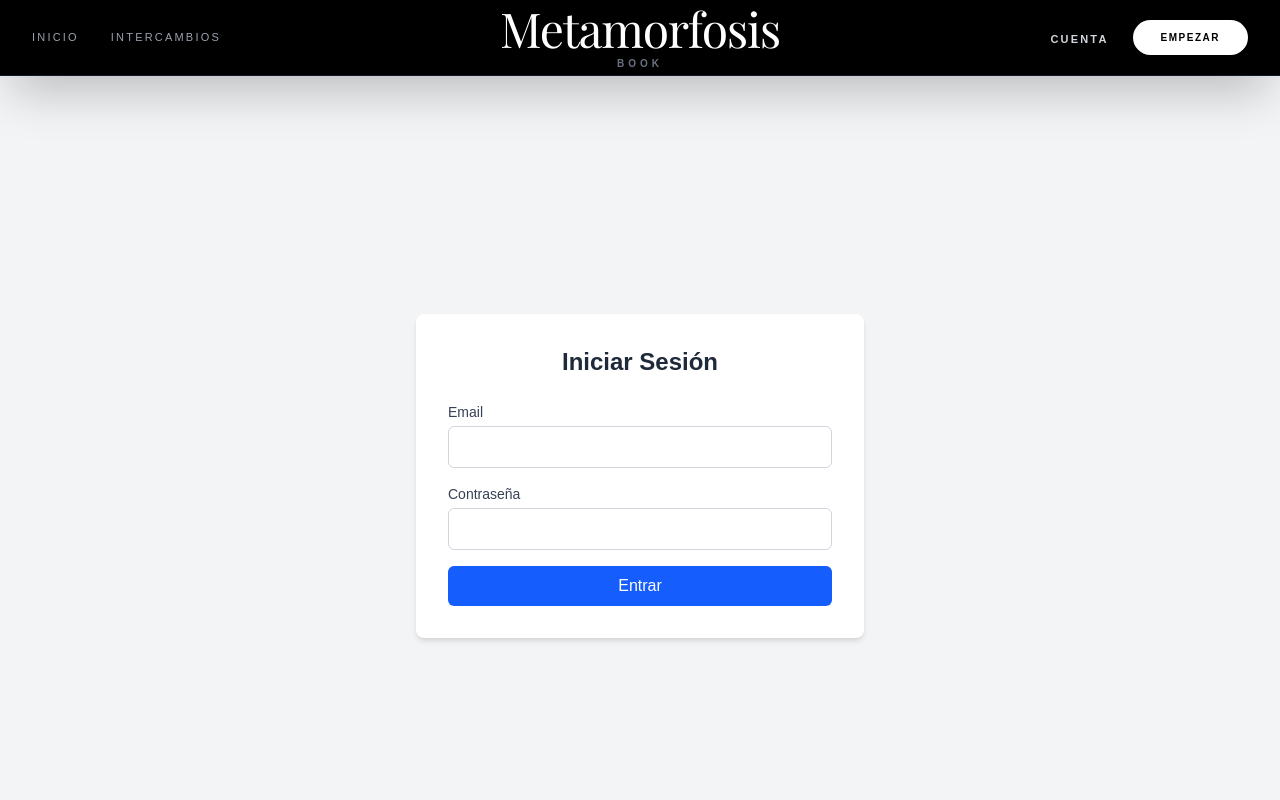
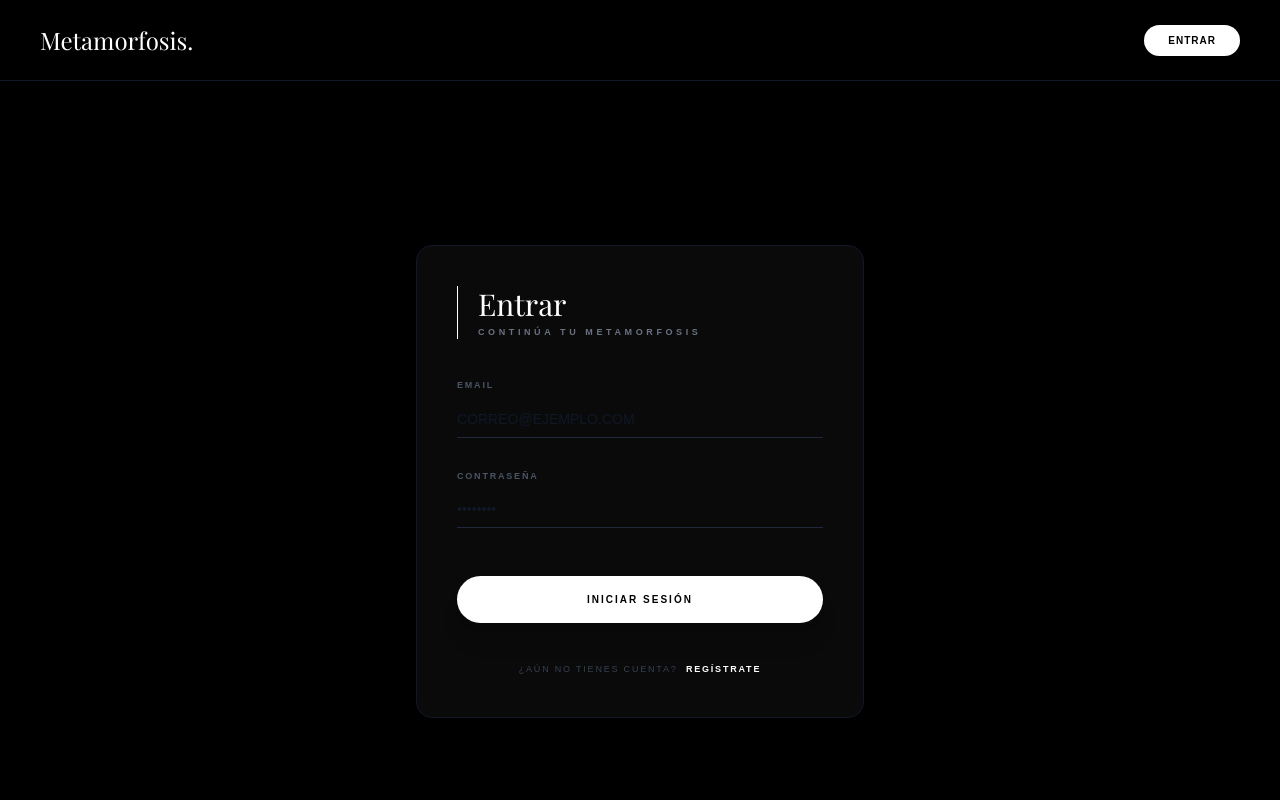
Before and after one commit to AnaRocioCordobesArevalo/FS-Proyecto-Final-CEI, a Next.js app: page /login in a window 1280 px wide. Shown: the top 800 px of the page. Built offline with nearby package versions, Linux system fonts and the light colour scheme; a web font is replaced by a local one.

Commit message:
Subir todo lo que hice ayer

```diff
--- a/src/app/layout.js
+++ b/src/app/layout.js
@@ -1,10 +1,9 @@
-import { Geist, Geist_Mono } from "next/font/google";
+import { Geist, Geist_Mono } from "next/font/google"; // 1. Importar las fuentes
 import "./globals.css";
-// Aquí importamos los componentes:
-import Header from "@/components/Header"; //Header
-import Footer from "@/components/Footer"; //Footer
+import Header from "@/components/Header";
+import Footer from "@/components/Footer";
 
-
+// 2. Definir las variables de las fuentes (ESTO ES LO QUE FALTA)
 const geistSans = Geist({
   variable: "--font-geist-sans",
   subsets: ["latin"],
@@ -23,11 +22,12 @@ export const metadata = {
 export default function RootLayout({ children }) {
   return (
     <html lang="es" suppressHydrationWarning>
-      <body className="...">
+      <body
+        className={`${geistSans.variable} ${geistMono.variable} antialiased flex flex-col min-h-screen`}
+        suppressHydrationWarning={true}
+      >
         <Header />
-        <main className="flex-grow">
-          {children}
-        </main>
+        <main className="flex-grow">{children}</main>
         <Footer />
       </body>
     </html>
--- a/src/app/login/page.js
+++ b/src/app/login/page.js
@@ -1,16 +1,19 @@
-"use client"; // Necesario para usar estados y eventos
+"use client";
 import { useState } from "react";
 import { useRouter } from "next/navigation";
+import Link from "next/link";
 
 export default function LoginPage() {
     const [email, setEmail] = useState("");
     const [password, setPassword] = useState("");
     const [error, setError] = useState("");
+    const [loading, setLoading] = useState(false);
     const router = useRouter();
 
     const handleLogin = async (e) => {
         e.preventDefault();
         setError("");
+        setLoading(true);
 
         try {
             const response = await fetch("/api/auth/login", {
@@ -25,56 +28,85 @@ export default function LoginPage() {
                 throw new Error(data.error || "Error al iniciar sesión");
             }
 
-            // 1. Guardamos el token en localStorage
+            // 1. VITAL PARA EL MIDDLEWARE: Guardar el token en Cookies
+            document.cookie = `token=${data.token}; path=/; max-age=3600; samesite=strict`;
+
+            // 2. Guardar en localStorage (para uso interno de otros componentes)
             localStorage.setItem("token", data.token);
 
-            // 2. Redirigimos al usuario (ejemplo: al dashboard o home)
-            router.push("/dashboard");
-            router.refresh(); // Refresca para que el middleware de Next.js detecte el cambio
+            // 3. Redirigir a la biblioteca
+            router.push("/books");
+            router.refresh();
         } catch (err) {
             setError(err.message);
+        } finally {
+            setLoading(false);
         }
     };
 
     return (
-        <div className="flex min-h-screen items-center justify-center bg-gray-100 p-4">
-            <div className="w-full max-w-md rounded-lg bg-white p-8 shadow-md">
-                <h2 className="mb-6 text-center text-2xl font-bold text-gray-800">Iniciar Sesión</h2>
+        <div className="flex min-h-screen items-center justify-center bg-black p-6">
+            {/* RECUADRO ESTILO METAMORFOSIS */}
+            <div className="w-full max-w-md bg-[#0a0a0a] border border-gray-900 rounded-2xl p-10 shadow-2xl">
+
+                {/* TÍTULO CON LÍNEA LATERAL */}
+                <div className="text-left mb-10 border-l border-white pl-5">
+                    <h1 className="font-serif-logo text-3xl mb-1 text-white">Entrar</h1>
+                    <p className="text-[9px] uppercase tracking-[0.4em] text-gray-500 font-bold">
+                        Continúa tu metamorfosis
+                    </p>
+                </div>
 
                 {error && (
-                    <p className="mb-4 rounded bg-red-100 p-2 text-center text-sm text-red-600">
+                    <div className="mb-6 border border-red-900/30 bg-red-950/10 p-4 text-[10px] uppercase tracking-widest text-red-500 font-bold text-center">
                         {error}
-                    </p>
+                    </div>
                 )}
 
-                <form onSubmit={handleLogin} className="space-y-4">
-                    <div>
-                        <label className="block text-sm font-medium text-gray-700">Email</label>
+                <form onSubmit={handleLogin} className="space-y-8">
+                    <div className="group">
+                        <label className="block text-[9px] uppercase tracking-[0.2em] text-gray-600 font-black mb-2">
+                            Email
+                        </label>
                         <input
                             type="email"
                             value={email}
                             onChange={(e) => setEmail(e.target.value)}
-                            className="mt-1 w-full rounded-md border border-gray-300 p-2 focus:border-blue-500 focus:outline-none"
+                            className="w-full bg-transparent border-b border-gray-800 py-2 outline-none focus:border-white transition-colors text-sm text-white placeholder:text-gray-900"
+                            placeholder="CORREO@EJEMPLO.COM"
                             required
                         />
                     </div>
-                    <div>
-                        <label className="block text-sm font-medium text-gray-700">Contraseña</label>
+
+                    <div className="group">
+                        <label className="block text-[9px] uppercase tracking-[0.2em] text-gray-600 font-black mb-2">
+                            Contraseña
+                        </label>
                         <input
                             type="password"
                             value={password}
                             onChange={(e) => setPassword(e.target.value)}
-                            className="mt-1 w-full rounded-md border border-gray-300 p-2 focus:border-blue-500 focus:outline-none"
+                            className="w-full bg-transparent border-b border-gray-800 py-2 outline-none focus:border-white transition-colors text-sm text-white placeholder:text-gray-900"
+                            placeholder="••••••••"
                             required
                         />
                     </div>
+
                     <button
                         type="submit"
-                        className="w-full rounded-md bg-blue-600 py-2 text-white hover:bg-blue-700 transition-colors"
+                        disabled={loading}
+                        className="w-full bg-white text-black py-4 rounded-full text-[10px] font-black uppercase tracking-[0.2em] hover:bg-gray-200 transition-all active:scale-[0.98] disabled:bg-gray-800 shadow-xl mt-4"
                     >
-                        Entrar
+                        {loading ? "VERIFICANDO..." : "INICIAR SESIÓN"}
                     </button>
                 </form>
+
+                <p className="mt-10 text-center text-[9px] uppercase tracking-[0.2em] text-gray-700">
+                    ¿Aún no tienes cuenta?{" "}
+                    <Link href="/register" className="font-bold text-white hover:underline ml-1">
+                        Regístrate
+                    </Link>
+                </p>
             </div>
         </div>
     );
--- a/src/app/profile/page.js
+++ b/src/app/profile/page.js
@@ -1,122 +1,54 @@
 "use client";
 import { useState, useEffect } from "react";
-import Link from "next/link";
 
 export default function ProfilePage() {
     const [user, setUser] = useState(null);
-    const [myBooks, setMyBooks] = useState([]);
+    const [booksCount, setBooksCount] = useState(0);
     const [loading, setLoading] = useState(true);
 
     useEffect(() => {
-        const loadProfileData = async () => {
+        const fetchUserData = async () => {
             try {
-                const resUser = await fetch("/api/users");
-                const users = await resUser.json();
-                const currentUser = users[0];
-                setUser(currentUser);
+                const token = localStorage.getItem("token");
+                if (!token) return;
 
-                const resBooks = await fetch("/api/books");
-                const allBooks = await resBooks.json();
-                const filteredBooks = allBooks.filter(b => b.owner?._id === currentUser._id);
-                setMyBooks(filteredBooks);
+                // 1. Pedir datos del usuario y sus estadísticas
+                const res = await fetch("/api/auth/me", {
+                    headers: {
+                        "Authorization": `Bearer ${token}`
+                    }
+                });
+
+                if (res.ok) {
+                    const data = await res.json();
+                    setUser(data.user);
+                    // Suponiendo que la API devuelve el conteo
+                    setBooksCount(data.stats.booksPublished);
+                }
             } catch (error) {
                 console.error("Error cargando perfil:", error);
             } finally {
                 setLoading(false);
             }
         };
-        loadProfileData();
+
+        fetchUserData();
     }, []);
 
-    if (loading) return (
-        <div className="min-h-screen bg-black flex items-center justify-center">
-            <p className="text-gray-500 tracking-[0.3em] uppercase text-xs animate-pulse">Cargando perfil...</p>
-        </div>
-    );
+    if (loading) return <div className="bg-black text-white p-20">Cargando...</div>;
 
     return (
-        <div className="min-h-screen bg-black text-white p-8 md:p-16">
-            <div className="max-w-6xl mx-auto">
+        <div className="min-h-screen bg-black text-white p-10">
+            <div className="max-w-4xl mx-auto">
+                <h1 className="text-4xl font-serif-logo mb-2">{user?.name || "Usuario"}</h1>
+                <p className="text-gray-500 text-[10px] uppercase tracking-widest mb-10">Miembro de Metamorfosis</p>
 
-                {/* CABECERA ESTILO METAMORFOSIS */}
-                <div className="flex flex-col md:flex-row justify-between items-start md:items-end gap-6 mb-12 border-b border-gray-900 pb-8">
-                    <div className="flex items-center gap-6">
-                        {/* Avatar más pequeño (h-16 w-16 en lugar de h-24) */}
-                        <div className="h-16 w-16 bg-white text-black rounded-full flex items-center justify-center text-xl font-light shadow-xl">
-                            {user?.name?.charAt(0).toUpperCase()}
-                        </div>
-                        <div>
-                            {/* Nombre más pequeño (text-4xl en lugar de 6xl) */}
-                            <h1 className="font-serif-logo text-3xl md:text-4xl mb-0.5 tracking-tight text-white">
-                                {user?.name}
-                            </h1>
-                            {/* Email con letra mini */}
-                            <p className="text-[9px] uppercase tracking-[0.3em] text-gray-500 font-bold">
-                                {user?.email}
-                            </p>
-                        </div>
+                <div className="grid grid-cols-3 gap-10 border-t border-gray-900 pt-10">
+                    <div>
+                        <span className="block text-3xl font-light">{booksCount}</span>
+                        <span className="text-[9px] text-gray-600 uppercase tracking-tighter">Publicaciones</span>
                     </div>
-
-                    {/* Botón Publicar más compacto */}
-                    <Link href="/add-book" className="bg-white text-black px-6 py-2 rounded-full text-[9px] font-black uppercase tracking-widest hover:bg-gray-200 transition-all active:scale-95 shadow-lg">
-                        Publicar Libro
-                    </Link>
-                </div>
-
-                {/* ESTADÍSTICAS EN 2 COLUMNAS */}
-                <div className="grid grid-cols-2 gap-px bg-gray-900 border border-gray-900 rounded-lg overflow-hidden mb-20 shadow-2xl">
-                    <div className="bg-[#0a0a0a] p-10 text-center">
-                        <p className="text-4xl font-light text-white mb-2">{myBooks.length}</p>
-                        <p className="text-[9px] uppercase tracking-[0.3em] text-gray-500 font-bold">Libros compartidos</p>
-                    </div>
-                    <div className="bg-[#0a0a0a] p-10 text-center">
-                        <p className="text-4xl font-light text-white mb-2">5</p>
-                        <p className="text-[9px] uppercase tracking-[0.3em] text-gray-500 font-bold">Intercambios realizados</p>
-                    </div>
-                </div>
-
-                {/* SECCIÓN DE MIS LIBROS */}
-                <div className="mb-20">
-                    <div className="text-left mb-12 border-l-2 border-white pl-6">
-                        <h2 className="font-serif-logo text-4xl md:text-3xl mb-1">Mis Publicaciones</h2>
-                        <p className="text-[10px] uppercase tracking-[0.4em] text-gray-500 font-bold">Biblioteca Personal</p>
-                    </div>
-
-                    {myBooks.length === 0 ? (
-                        <div className="bg-[#0a0a0a] border border-gray-900 p-20 rounded-lg text-center">
-                            <p className="text-gray-600 tracking-[0.2em] uppercase text-xs">Aún no has compartido historias.</p>
-                        </div>
-                    ) : (
-                        <div className="grid grid-cols-1 sm:grid-cols-2 lg:grid-cols-3 gap-10">
-                            {myBooks.map((book) => (
-                                <div key={book._id} className="group bg-[#0a0a0a] border border-gray-900 rounded-lg overflow-hidden flex flex-col hover:border-gray-700 transition-all">
-                                    <div className="h-64 bg-gray-900 relative overflow-hidden">
-                                        {book.image ? (
-                                            <img src={book.image} alt={book.tittle} className="w-full h-full object-cover group-hover:scale-105 transition-transform duration-500 opacity-80 group-hover:opacity-100" />
-                                        ) : (
-                                            <div className="w-full h-full flex items-center justify-center text-gray-700 text-[5px] uppercase tracking-widest italic">Sin Imagen</div>
-                                        )}
-                                        <div className="absolute top-4 left-4 bg-black/80 backdrop-blur-md px-3 py-1 rounded text-[9px] font-bold text-white uppercase tracking-widest">
-                                            {book.category?.name || "General"}
-                                        </div>
-                                    </div>
-                                    <div className="p-6 flex-1">
-                                        <h3 className="font-serif-logo text-2xl text-white mb-1">{book.tittle}</h3>
-                                        <p className="text-[10px] uppercase tracking-[0.1em] text-gray-500 mb-6">{book.author}</p>
-
-                                        <div className="flex gap-4">
-                                            <button className="flex-1 bg-transparent border border-gray-800 text-gray-400 py-2 rounded-full text-[9px] font-bold uppercase tracking-widest hover:bg-white hover:text-black transition-all">
-                                                Editar
-                                            </button>
-                                            <button className="flex-1 bg-transparent border border-red-900/30 text-red-900 py-2 rounded-full text-[9px] font-bold uppercase tracking-widest hover:bg-red-900 hover:text-white transition-all">
-                                                Eliminar
-                                            </button>
-                                        </div>
-                                    </div>
-                                </div>
-                            ))}
-                        </div>
-                    )}
+                    {/* ... resto de estadísticas ... */}
                 </div>
             </div>
         </div>
--- a/src/components/Header.js
+++ b/src/components/Header.js
@@ -1,69 +1,78 @@
 "use client";
-import { useState } from "react";
+import { useState, useEffect } from "react";
 import Link from "next/link";
-import { useRouter } from "next/navigation";
+import { useRouter, usePathname } from "next/navigation"; // Importamos usePathname
 
 export default function Header() {
-    const [menuOpen, setMenuOpen] = useState(false);
+    const [isLoggedIn, setIsLoggedIn] = useState(false);
+    const [showDropdown, setShowDropdown] = useState(false);
     const router = useRouter();
+    const pathname = usePathname(); // Esto detecta cada vez que cambias de página
+
+    const checkAuth = () => {
+        const token = document.cookie.split('; ').find(row => row.startsWith('token='));
+        setIsLoggedIn(!!token);
+    };
+
+    // Comprobar cada vez que cambia la ruta
+    useEffect(() => {
+        checkAuth();
+    }, [pathname]);
+
+    // Comprobar al montar el componente
+    useEffect(() => {
+        checkAuth();
+
+        // Opcional: un pequeño intervalo por si el router.push falla en refrescar
+        const interval = setInterval(checkAuth, 1000);
+        return () => clearInterval(interval);
+    }, []);
 
     const handleLogout = () => {
-        setMenuOpen(false);
-        // Borramos el rastro de sesión (puedes ajustar esto según tu lógica)
+        document.cookie = "token=; path=/; expires=Thu, 01 Jan 1970 00:00:00 UTC;";
         localStorage.removeItem("token");
-        router.push("/books");
+        setIsLoggedIn(false);
+        setShowDropdown(false);
+        router.push("/login");
+        router.refresh();
     };
 
     return (
-        <header className="bg-black text-white border-b border-gray-900 p-5 px-8 sticky top-0 z-50 shadow-2xl">
-            <div className="max-w-7xl mx-auto flex items-center justify-between relative">
-
-                {/* --- LADO IZQUIERDO: Navegación Principal --- */}
-                <div className="flex items-center gap-8 text-[11px] uppercase tracking-[0.2em] font-medium text-gray-400">
-                    <Link href="/books" className="hover:text-white transition-colors duration-200">
-                        Inicio
-                    </Link>
-                    <Link href="/exchanges" className="hover:text-white transition-colors duration-200">
-                        Intercambios
-                    </Link>
-                </div>
-
-                {/* --- CENTRO: Título Principal con la nueva clase de fuente --- */}
-                <Link href="/books" className="absolute left-1/2 -translate-x-1/2 flex flex-col items-center group">
-                    <span className="font-serif-logo text-4xl md:text-5xl font-light tracking-tight leading-none text-white">
-                        Metamorfosis
-                    </span>
-                    <span className="text-[10px] uppercase tracking-[0.4em] text-gray-500 font-bold mt-1 group-hover:text-indigo-400 transition-colors">
-                        Book
-                    </span>
+        <header className="bg-black py-6 px-10 flex justify-between items-center border-b border-gray-900 sticky top-0 z-[100]">
+            <Link href="/" className="font-serif-logo text-2xl text-white">
+                Metamorfosis.
             </Link>
 
-                {/* --- LADO DERECHO: Cuenta y Botón de Acción --- */}
+            <div className="flex items-center gap-8">
+                {/* BIBLIOTECA: Solo visible si hay sesión */}
+                {isLoggedIn && (
+                    <Link href="/books" className="text-[10px] uppercase tracking-[0.3em] text-gray-400 hover:text-white transition-colors">
+                        Biblioteca
+                    </Link>
+                )}
+
+                {isLoggedIn ? (
                     <div className="flex items-center gap-6">
-
-                    {/* Menú Desplegable (Carrusel de opciones) */}
                         <div className="relative">
                             <button
-                            onClick={() => setMenuOpen(!menuOpen)}
-                            className="text-[11px] uppercase tracking-[0.2em] font-bold text-gray-300 hover:text-white transition-colors"
+                                onClick={() => setShowDropdown(!showDropdown)}
+                                className="text-[10px] uppercase tracking-[0.3em] text-white font-bold hover:opacity-70 transition-opacity"
                             >
                                 Cuenta
                             </button>
 
-                        {/* El desplegable estilo Dark Premium */}
-                        {menuOpen && (
-                            <div className="absolute right-0 mt-5 w-52 bg-[#0a0a0a] border border-gray-800 rounded-xl shadow-2xl py-3 z-50 animate-in fade-in zoom-in duration-150 origin-top-right">
+                            {showDropdown && (
+                                <div className="absolute right-0 mt-4 w-48 bg-[#0a0a0a] border border-gray-900 rounded-lg shadow-2xl z-50 overflow-hidden animate-in fade-in zoom-in duration-200">
                                     <Link
                                         href="/profile"
-                                    onClick={() => setMenuOpen(false)}
-                                    className="block px-6 py-3 text-[11px] uppercase tracking-wider text-gray-400 hover:bg-white hover:text-black transition-all duration-200"
+                                        onClick={() => setShowDropdown(false)}
+                                        className="block px-6 py-4 text-[9px] uppercase tracking-widest text-gray-400 hover:bg-white hover:text-black transition-all"
                                     >
                                         Mi Perfil
                                     </Link>
-                                <hr className="border-gray-900 my-1" />
                                     <button
                                         onClick={handleLogout}
-                                    className="w-full text-left px-6 py-3 text-[11px] uppercase tracking-wider text-red-500 hover:bg-red-950/20 font-bold transition-all"
+                                        className="w-full text-left px-6 py-4 text-[9px] uppercase tracking-widest text-red-500 hover:bg-red-500 hover:text-white transition-all border-t border-gray-900"
                                     >
                                         Cerrar Sesión
                                     </button>
@@ -71,14 +80,15 @@ export default function Header() {
                             )}
                         </div>
 
-                    {/* Botón Estilo Oatmeal (Pill Button) */}
-                    <Link
-                        href="/add-book"
-                        className="bg-white text-black px-7 py-2.5 rounded-full text-[10px] font-black uppercase tracking-[0.15em] hover:bg-gray-200 transition-all shadow-md active:scale-95"
-                    >
-                        Empezar
+                        <Link href="/add-book" className="bg-white text-black px-6 py-2 rounded-full text-[10px] font-black uppercase tracking-widest hover:bg-gray-200 transition-all">
+                            Publicar
                         </Link>
                     </div>
+                ) : (
+                    <Link href="/login" className="bg-white text-black px-6 py-2 rounded-full text-[10px] font-black uppercase tracking-widest hover:bg-gray-200 transition-all">
+                        Entrar
+                    </Link>
+                )}
             </div>
         </header>
     );
```
Also changed, not shown: next.config.mjs (+12 -0 lines), src/app/api/books/route.js (+7 -5 lines), src/middlewares/auth.js (+52 -15 lines), src/proxy.js (+57 -10 lines). Lines whose indentation alone changed are shown as unchanged.
